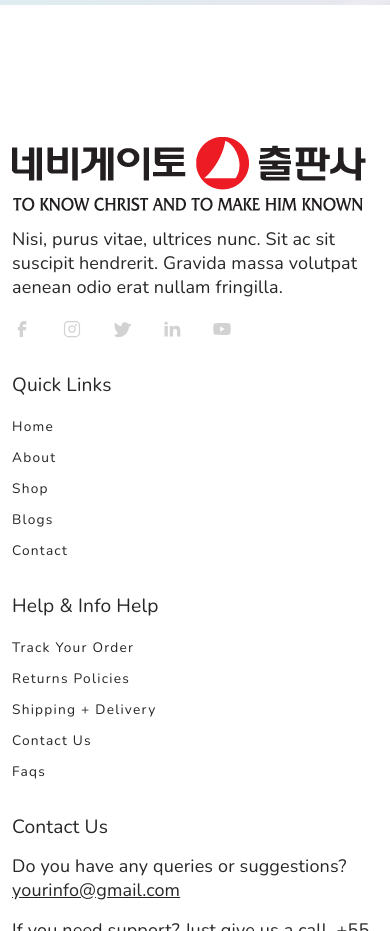
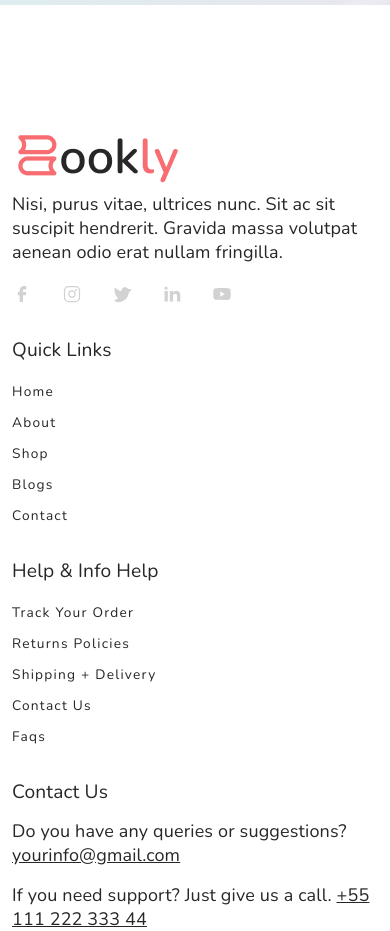
Before and after one commit to nailoc23/navpress1, a plain HTML site: page index.html in a window 390 px wide. Shown: the part 7300-8231 px from the top of the page. Drawn offline with nearby package versions, Linux system fonts and the light colour scheme.

Commit message:
테스트: 모바일 로고 삭제

```diff
--- a/index.html
+++ b/index.html
@@ -222,7 +222,8 @@
           <div class="offcanvas offcanvas-end" tabindex="-1" id="bdNavbar" aria-labelledby="bdNavbarOffcanvasLabel">
             <div class="offcanvas-header px-4 pb-0">
               <a class="navbar-brand" href="index.html">
-                <img src="images/logo_navpress.png" class="logo">
+                <!-- 모바일화면에서 로고 -->
+                <img src="images/.png" class="logo">
               </a>
               <button type="button" class="btn-close btn-close-black" data-bs-dismiss="offcanvas" aria-label="Close"
                 data-bs-target="#bdNavbar"></button>
@@ -1671,7 +1672,9 @@
             <div class="row d-flex flex-wrap justify-content-between">
               <div class="col-lg-3 col-sm-6 pb-3">
                 <div class="footer-menu">
-                  <img src="images/logo_navpress.png" alt="logo" class="img-fluid mb-2">
+                  <!-- <img src="images/logo_navpress.png" alt="logo" class="img-fluid mb-2"> -->
+                  <img src="images/main-logo.png" alt="logo" class="img-fluid mb-2">
+
                   <p>Nisi, purus vitae, ultrices nunc. Sit ac sit suscipit hendrerit. Gravida massa volutpat aenean odio
                     erat nullam fringilla.</p>
                   <div class="social-links">
```
